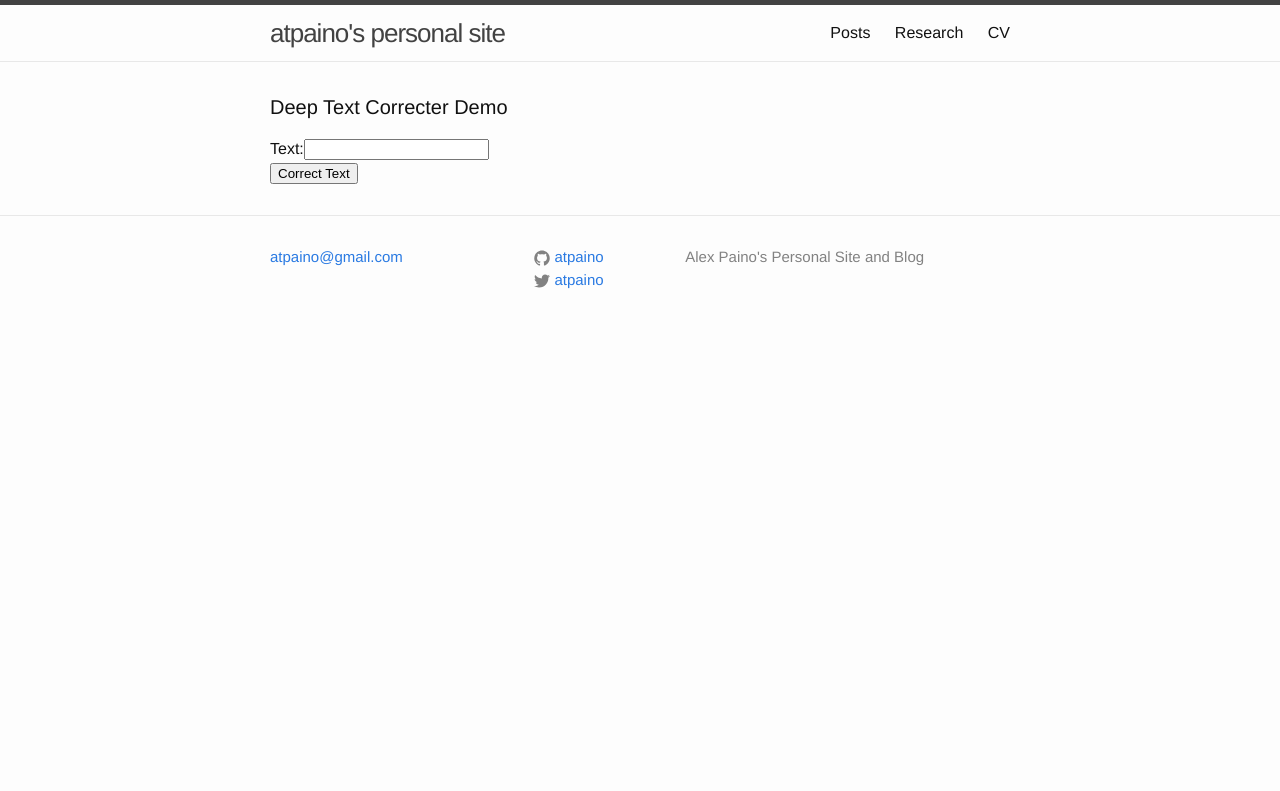
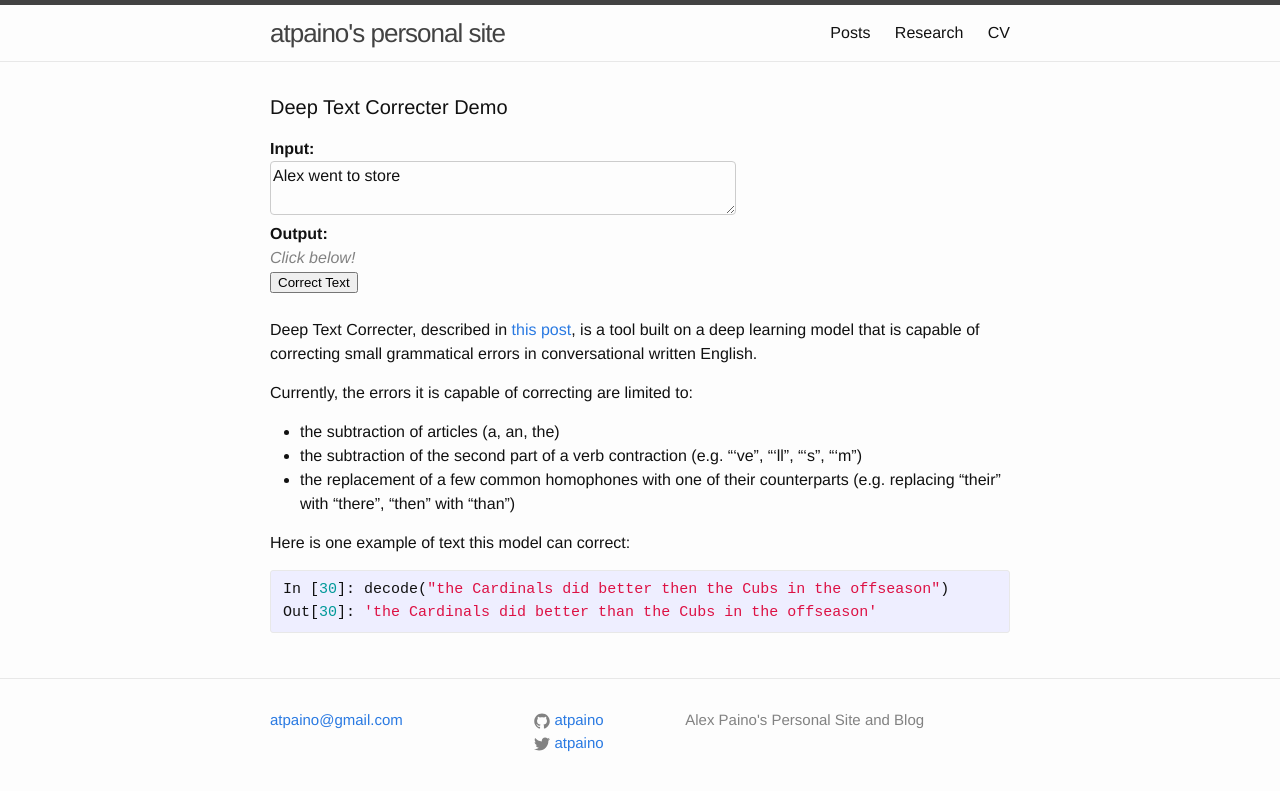
Before and after one commit to atpaino/atpaino.github.io, a Jekyll site: the page built from dtc.html, in a window 1280 px wide. Shown: the top 791 px of the page. Built offline with Jekyll 4.4.1, drawn with Linux system fonts in a browser that asks for light colours; nearby versions of some CDN libraries.

Commit message:
Updates to DTC demo and post

```diff
--- a/_sass/_base.scss
+++ b/_sass/_base.scss
@@ -210,3 +210,25 @@ pre {
         border: 1px solid black;
         }
 }
+
+.demo-text {
+    padding: 2px 2px;
+    margin: 0px 0;
+    display: inline-block;
+    border: 1px solid #ccc;
+    border-radius: 4px;
+    box-sizing: border-box;
+    font-family: $base-font-family;
+    font-size: $base-font-size;
+    line-height: $base-line-height;
+    font-weight: 300;
+    color: $text-color;
+    background-color: $background-color;
+    -webkit-text-size-adjust: 100%;
+}
+
+.subtle-text {
+    color: $grey-color;
+    font-style: italic;
+    font-weight: 200;
+}
--- a/dtc.html
+++ b/dtc.html
@@ -11,9 +11,27 @@ layout: default
   <h1 class="page-heading">Deep Text Correcter Demo</h1>
 
   <form id="dtc-form" action="">
-    Text:<input type="text" id="text-to-correct" name="text-to-correct"><br>
+    <strong>Input:</strong>
+    <br/>
+    <!--<input type="text" size="50" id="text-to-correct" name="text-to-correct" value="Alex went to store"><br>-->
+    <textarea rows="2" cols="50" class="demo-text" id="text-to-correct">Alex went to store</textarea><br/>
+    <strong>Output:</strong>
+    <div id="dtc-corrected"><div class="subtle-text">Click below!</div></div>
     <input type="submit" id="correct-text-button" value="Correct Text">
   </form>
-  <div id="dtc-corrected"></div>
+  <br/>
+
+  <p>Deep Text Correcter, described in <a href="/2017/01/03/deep-text-correcter.html">this post</a>, is a tool built on a deep learning model that is capable of correcting small grammatical errors in conversational written English. </p>
+
+  <p>Currently, the errors it is capable of correcting are limited to:</p>
+  <ul>
+    <li>the subtraction of articles (a, an, the)</li>
+    <li>the subtraction of the second part of a verb contraction (e.g. “‘ve”, “‘ll”, “‘s”, “‘m”)</li>
+    <li>the replacement of a few common homophones with one of their counterparts (e.g. replacing “their” with “there”, “then” with “than”)</li>
+  </ul>
+
+  <p>Here is one example of text this model can correct:</p>
+<div class="highlight"><pre><code class="language-python" data-lang="python"><span class="n">In</span> <span class="p">[</span><span class="mi">30</span><span class="p">]:</span> <span class="n">decode</span><span class="p">(</span><span class="s">&quot;the Cardinals did better then the Cubs in the offseason&quot;</span><span class="p">)</span>
+<span class="n">Out</span><span class="p">[</span><span class="mi">30</span><span class="p">]:</span> <span class="s">&#39;the Cardinals did better than the Cubs in the offseason&#39;</span></code></pre></div>
 
 </div>
--- a/posts.html
+++ b/posts.html
@@ -4,7 +4,7 @@ layout: default
 
 <div class="home">
 
-  <h1 class="page-heading">Posts</h1>
+  <h1 class="page-title">Posts</h1>
 
   <ul class="post-list">
     {% for post in site.posts %}
@@ -14,6 +14,7 @@ layout: default
         <h2>
           <a class="post-link" href="{{ post.url | prepend: site.baseurl }}">{{ post.title }}</a>
         </h2>
+        <p>{{ post.excerpt }}</p>
       </li>
     {% endfor %}
   </ul>
```
Also changed, not shown: _posts/2017-01-03-deep-text-correcter.md (+11 -2 lines), index.md (+2 -2 lines).
